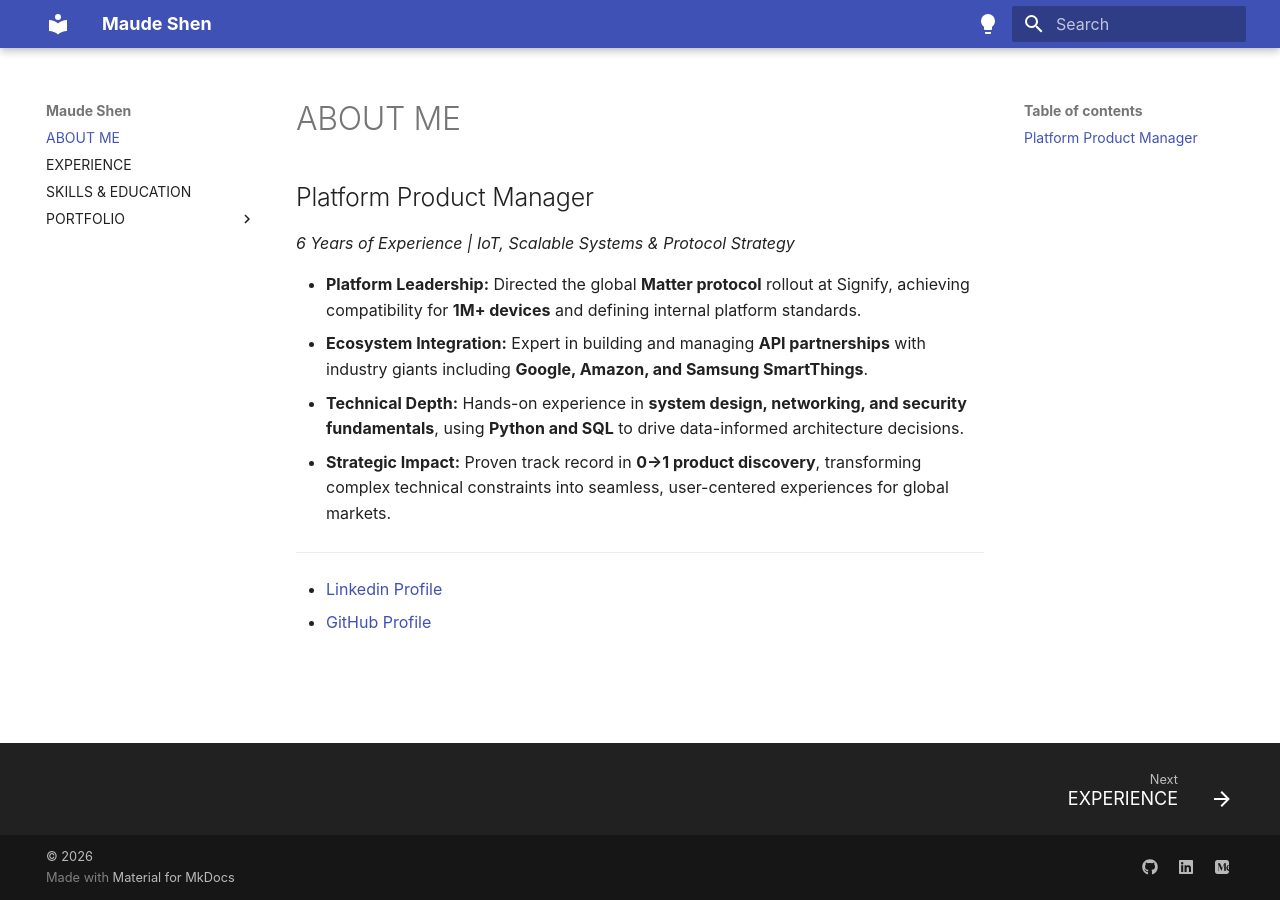
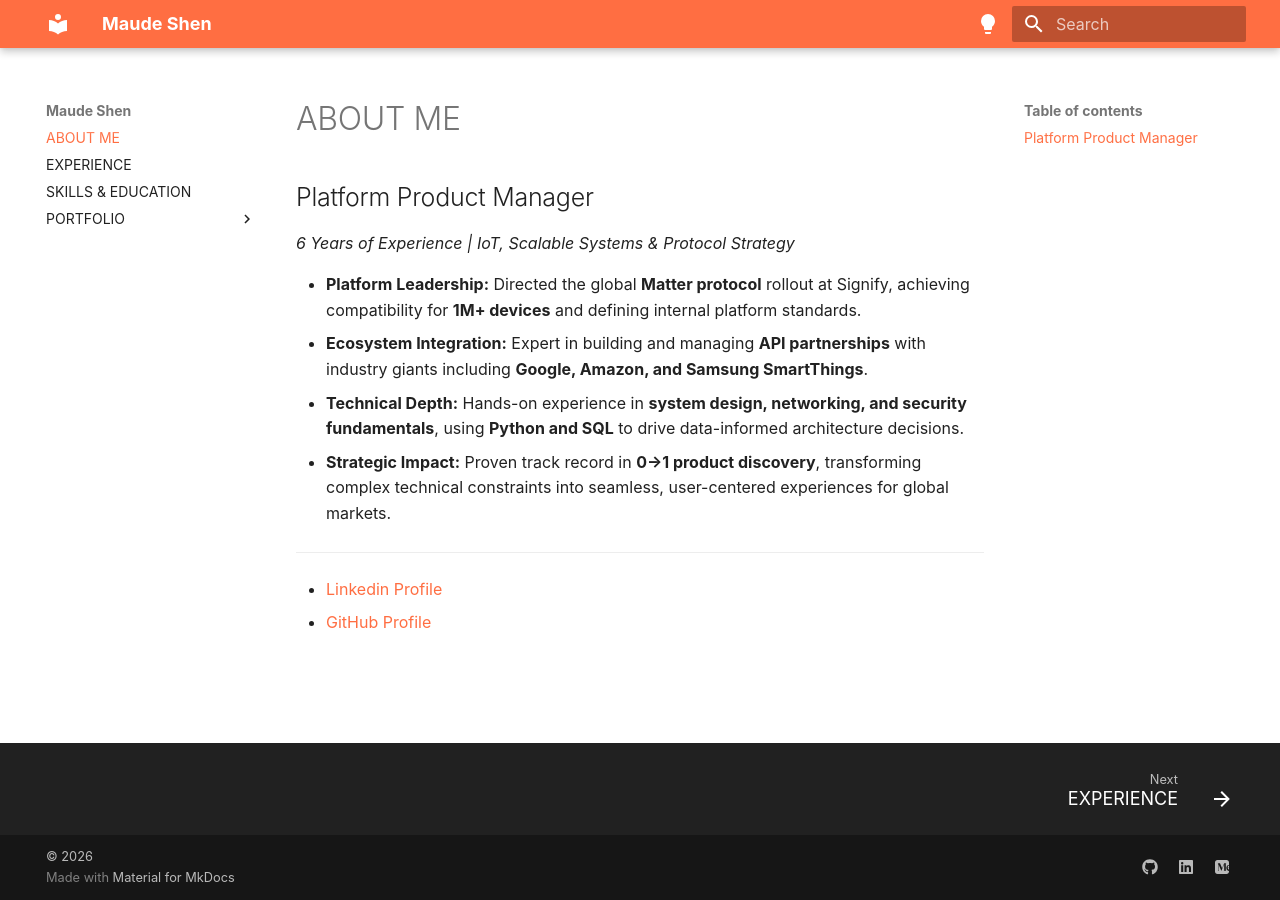
Before and after one commit to maudes/cv, an MkDocs documentation site: the page built from docs/index.md, in a window 1280 px wide. Built offline with MkDocs 1.6.1 and Material for MkDocs 9.7.7, drawn with Linux system fonts in a browser that asks for light colours; some web fonts are replaced.

Commit message:
Update mkdocs.yml

```diff
--- a/mkdocs.yml
+++ b/mkdocs.yml
@@ -22,10 +22,14 @@
     code: Roboto Mono
   palette:
     - scheme: default
+      primary: deep orange
+      accent: orange
       toggle:
         icon: material/lightbulb
         name: Switch to dark mode
     - scheme: slate
+      primary: deep orange
+      accent: amber
       toggle:
         icon: material/lightbulb-outline
         name: Switch to light mode
```
